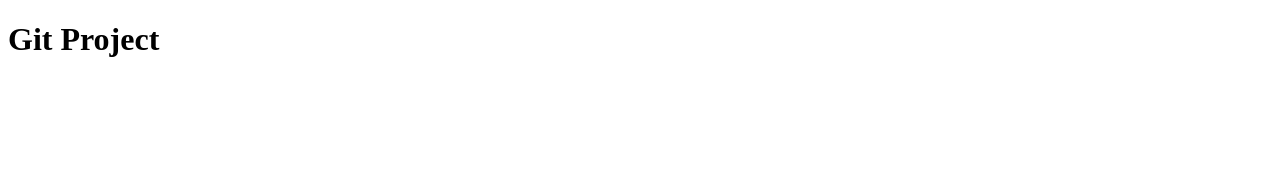
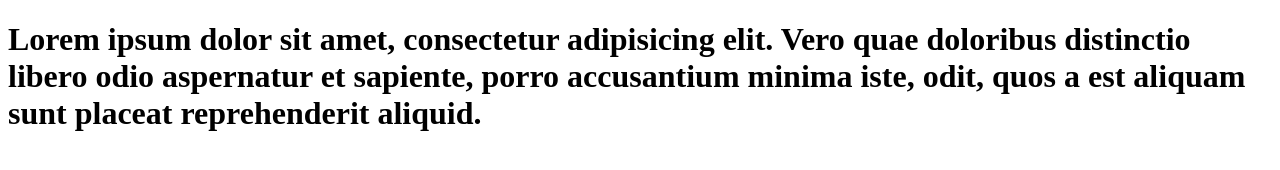
Before and after one commit to alex3223/Training-pracrice-with-Git, a plain HTML site: page index.html in a window 1280 px wide. Drawn offline with Linux system fonts and the light colour scheme.

Commit message:
создание заголовка и стиля для него

```diff
--- a/index.html
+++ b/index.html
@@ -6,7 +6,7 @@
 </head>
 <body>
 
-  <h1>Git Project</h1>
+  <h1>Lorem ipsum dolor sit amet, consectetur adipisicing elit. Vero quae doloribus distinctio libero odio aspernatur et sapiente, porro accusantium minima iste, odit, quos a est aliquam sunt placeat reprehenderit aliquid.</h1>
 
 </body>
 </html>
--- a/style.css
+++ b/style.css
@@ -2,3 +2,7 @@ body {
   margin 0;
   background-color: #000000;
 }
+
+h1 {
+  font-size: 2rem;
+ }
```
